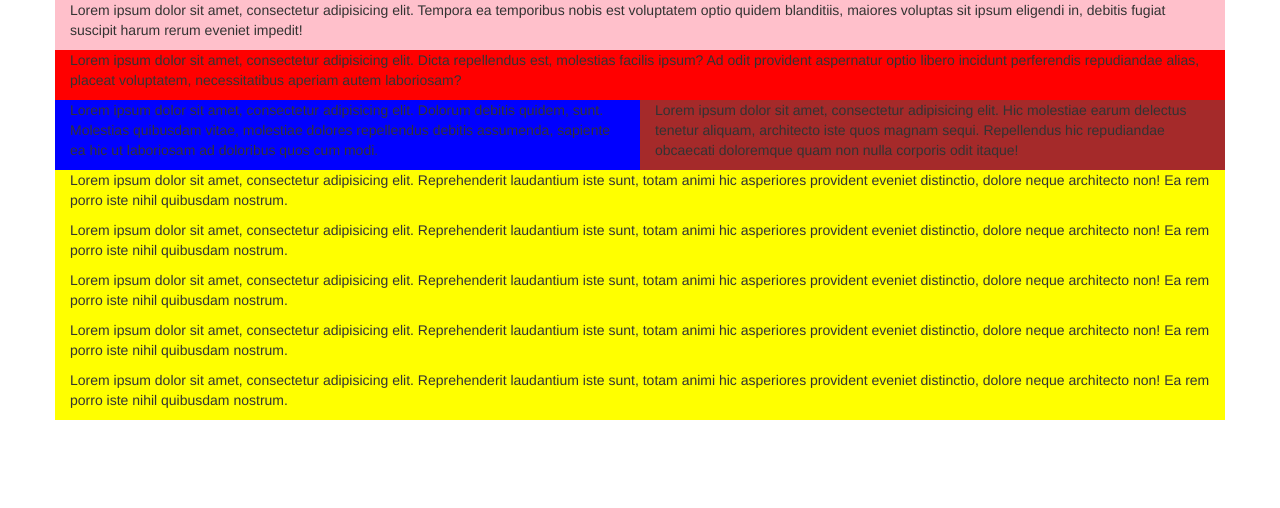
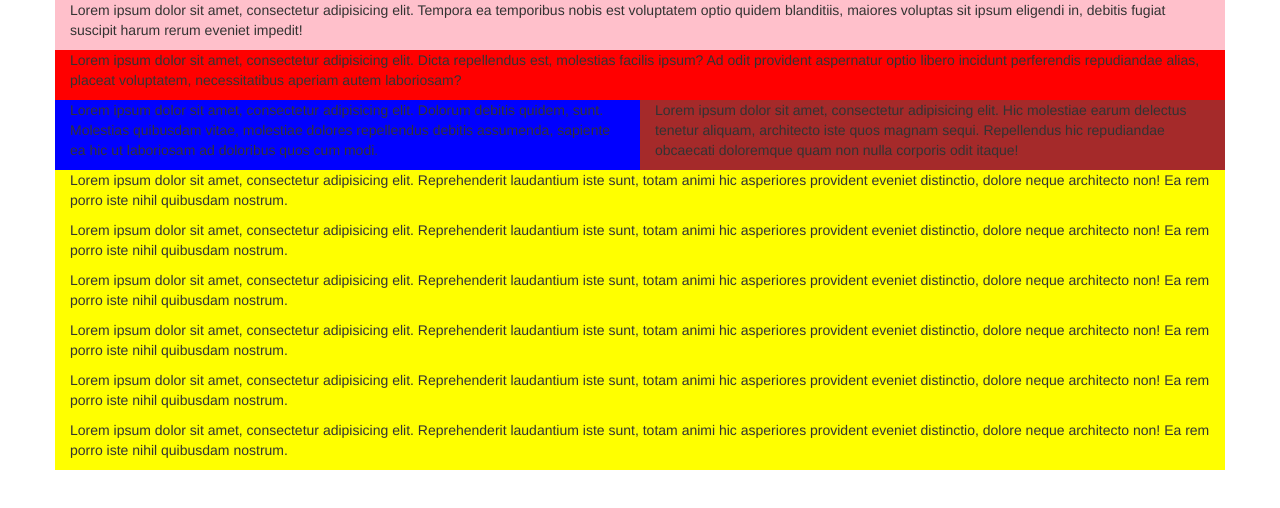
Before and after one commit to owentovar/prueba, a plain HTML site: page index.html in a window 1280 px wide. Drawn offline with Linux system fonts and the light colour scheme.

Commit message:
se agrego el sexto footer

```diff
--- a/index.html
+++ b/index.html
@@ -59,6 +59,11 @@
                 <p>Lorem ipsum dolor sit amet, consectetur adipisicing elit. Reprehenderit laudantium iste sunt, totam animi hic asperiores provident eveniet distinctio, dolore neque architecto non! Ea rem porro iste nihil quibusdam nostrum.</p>
             </footer>
         </div>
+        <div class="row">
+            <footer class="col-xs-12 col-sm-12 col-md-12 col-lg-12 cinco">
+                <p>Lorem ipsum dolor sit amet, consectetur adipisicing elit. Reprehenderit laudantium iste sunt, totam animi hic asperiores provident eveniet distinctio, dolore neque architecto non! Ea rem porro iste nihil quibusdam nostrum.</p>
+            </footer>
+        </div>
     </div>
 </body>
 </html>
```
